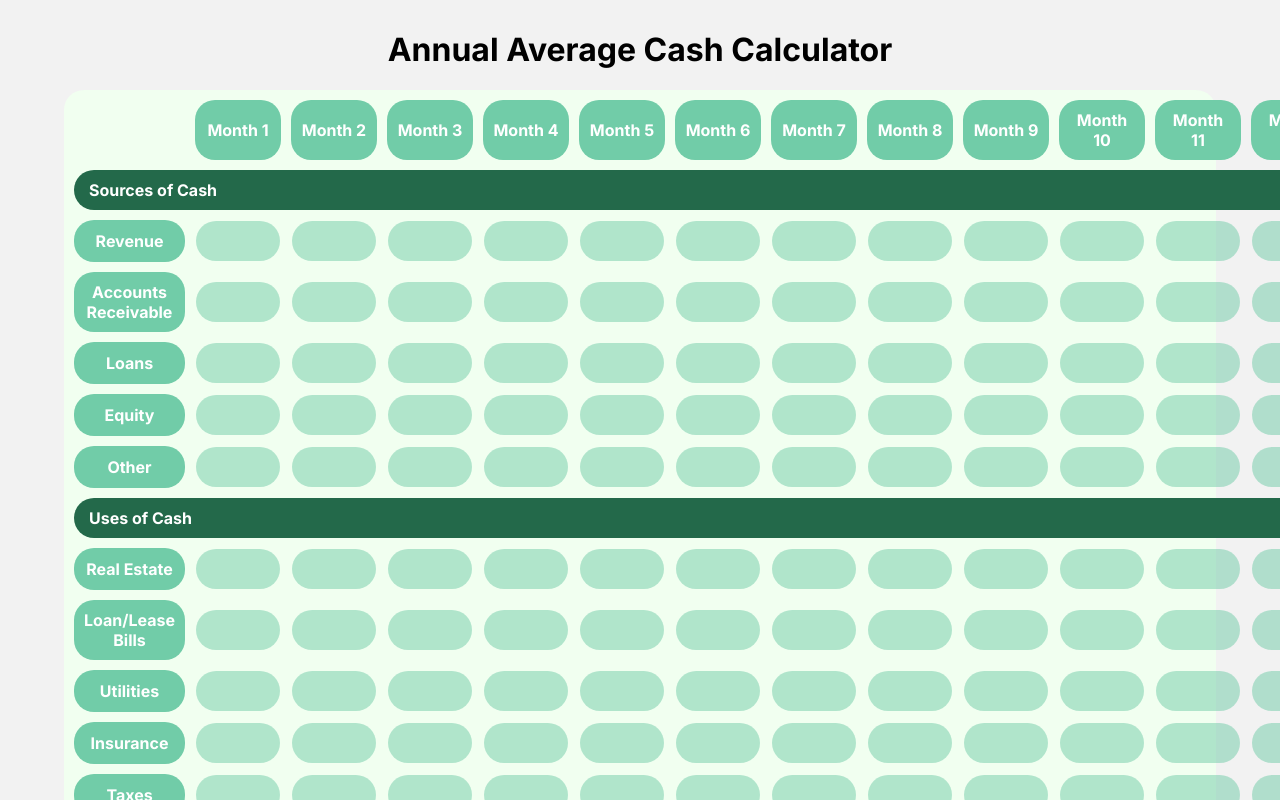
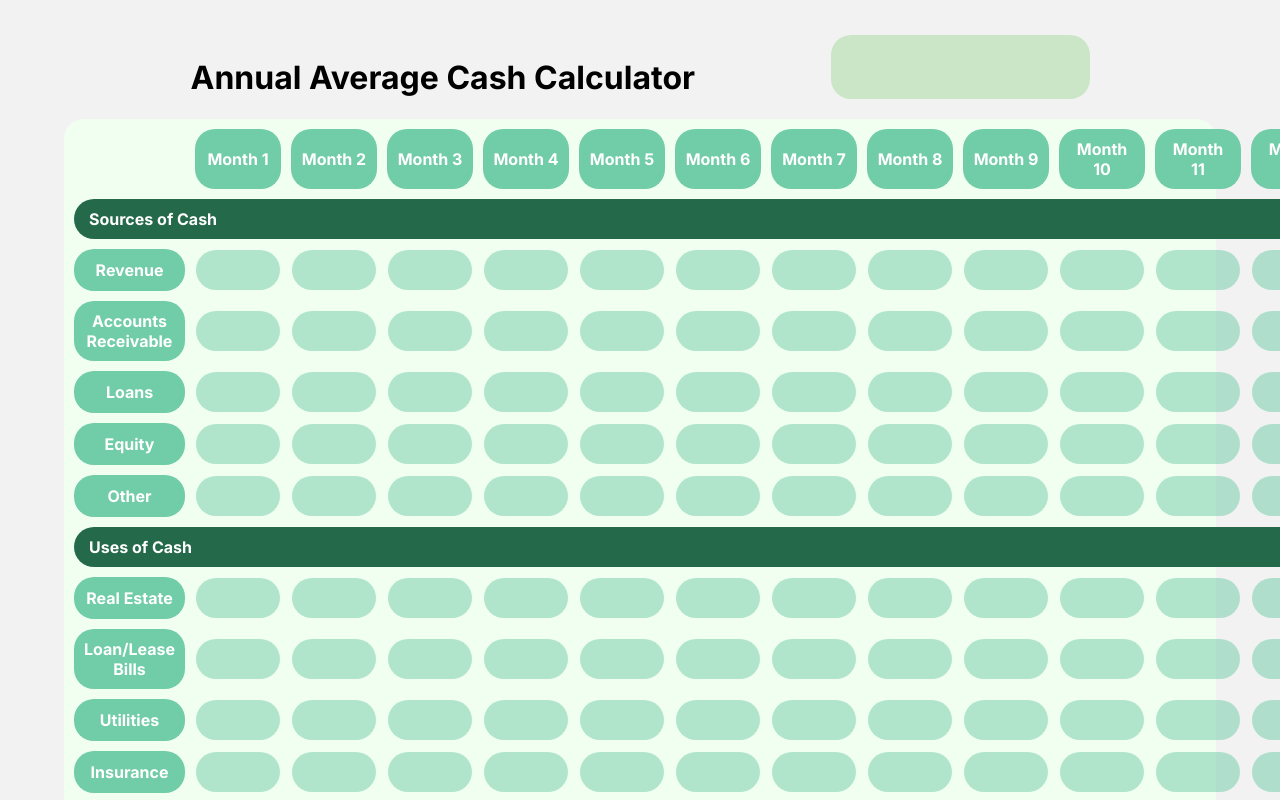
Before and after one commit to InvestMint-Dev/InvestMint-UI, a React (Create React App) app: page /cash-calculator in a window 1280 px wide. Shown: the top 800 px of the page. Built offline with nearby package versions, Linux system fonts and the light colour scheme.

Commit message:
styling final-output-textarea

```diff
--- a/src/pages/create-account-page/create-account-page-4/cash-calculator/cash-calculator.css
+++ b/src/pages/create-account-page/create-account-page-4/cash-calculator/cash-calculator.css
@@ -1,6 +1,22 @@
+.heading-container {
+    display: flex;
+    justify-content: center;
+    align-items: center;
+    margin-top: 35px;
+}
+
 h1 {
-    text-align: center;
-    margin-top: 30px;
+    display: block;
+    width: 50%;
+}
+
+.final-output-textarea {
+    resize: none;
+    background-color: rgba(166, 219, 158, 0.5);
+    border-radius: 20px;
+    border: none;
+    vertical-align: middle;
+    margin-bottom: 20px;
 }
 
 table {
--- a/src/pages/create-account-page/create-account-page-4/cash-calculator/cash-calculator.js
+++ b/src/pages/create-account-page/create-account-page-4/cash-calculator/cash-calculator.js
@@ -3,7 +3,11 @@ import './cash-calculator.css';
 export const CashCalculator = () => {
     return(
         <div>
-            <h1>Annual Average Cash Calculator</h1>
+            <div style={{ display: 'flex', justifyContent: 'center', alignItems: 'center', marginTop: '35px' }}>
+                <h1>Annual Average Cash Calculator</h1>
+                <textarea className="final-output-textarea" rows="4" cols="30"></textarea>
+            </div>
+
 
             <table>
                 <thead>
```
